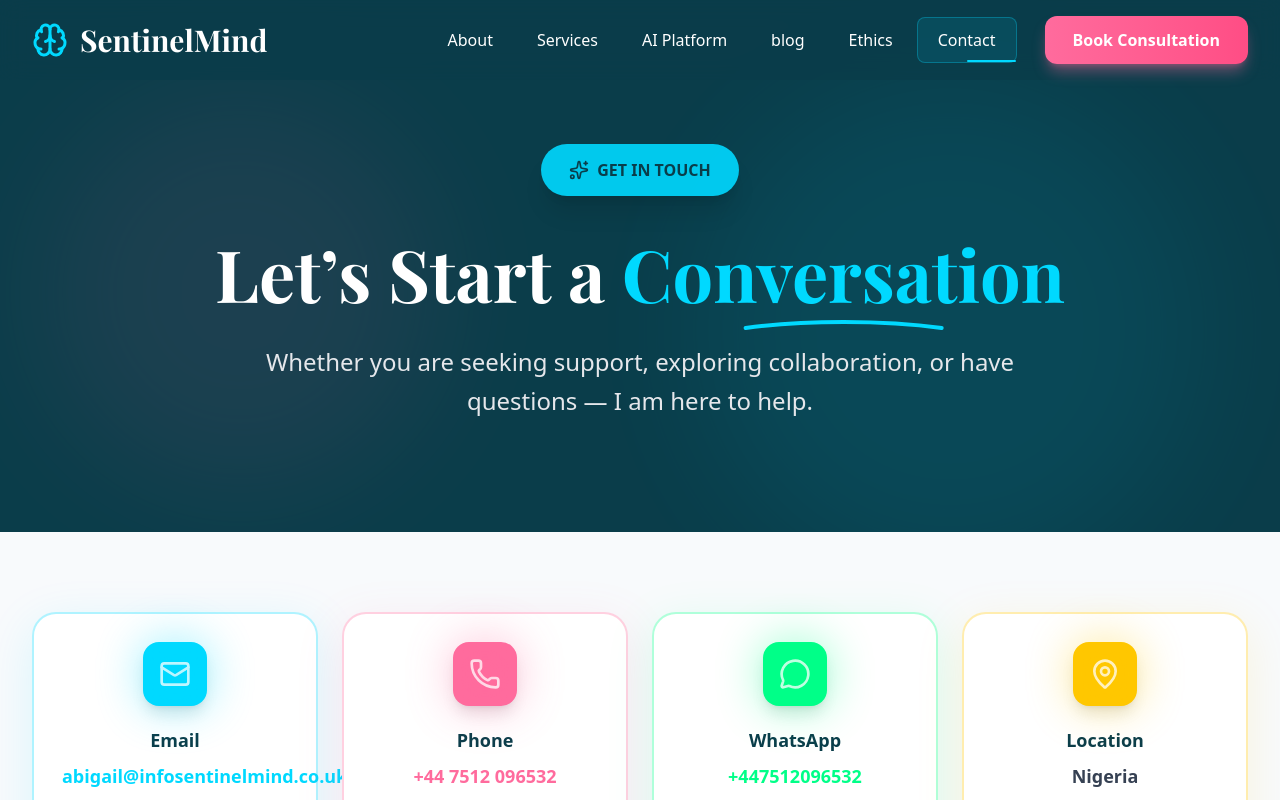
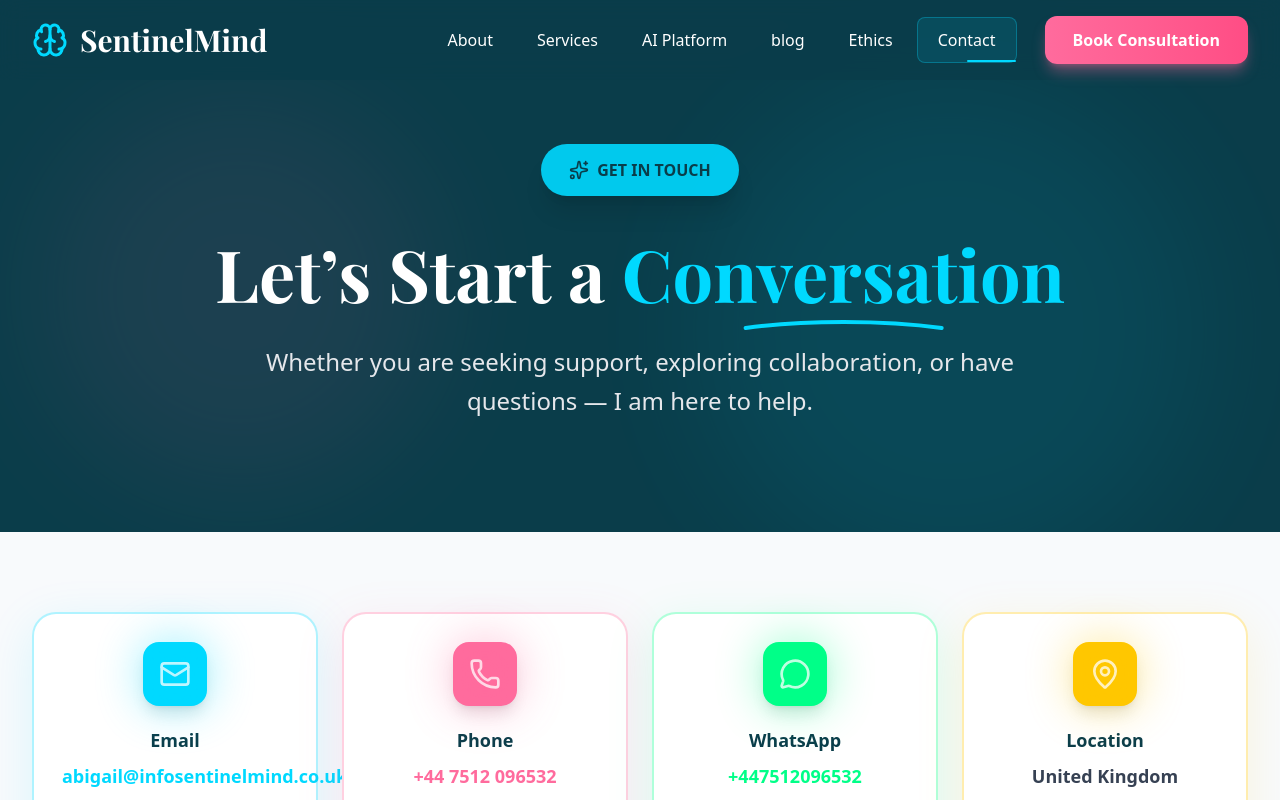
Before and after one commit to james841/Consultant_Website, a Next.js app: page /contact in a window 1280 px wide. Shown: the top 800 px of the page. Built offline with nearby package versions, Linux system fonts and the light colour scheme; a web font is replaced by a local one.

Commit message:
changes made

```diff
--- a/app/contact/page.tsx
+++ b/app/contact/page.tsx
@@ -69,7 +69,7 @@ export default function ContactPage() {
     {
       icon: MapPin,
       label: 'Location',
-      value: 'Nigeria',
+      value: 'United Kingdom',
       link: null,
       color: '#FFC700',
       description: 'Available virtually worldwide',
```
